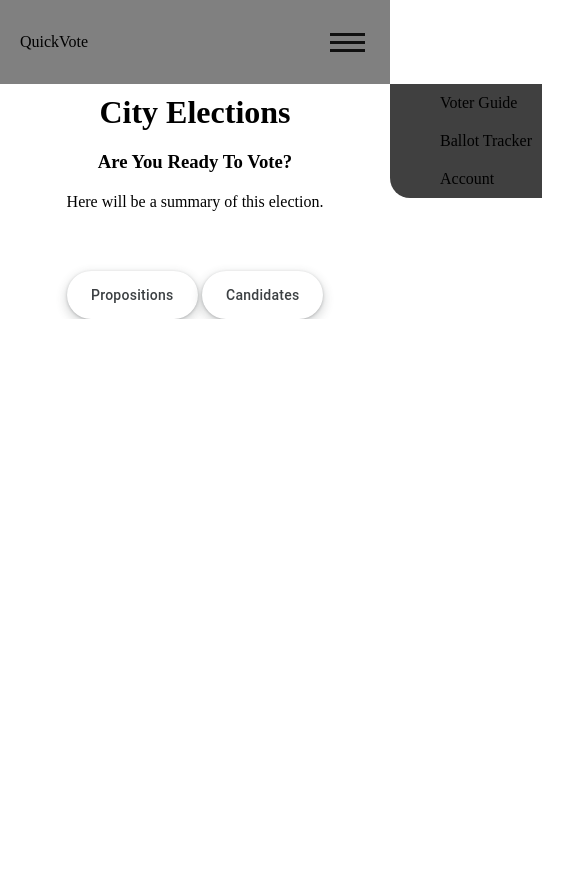
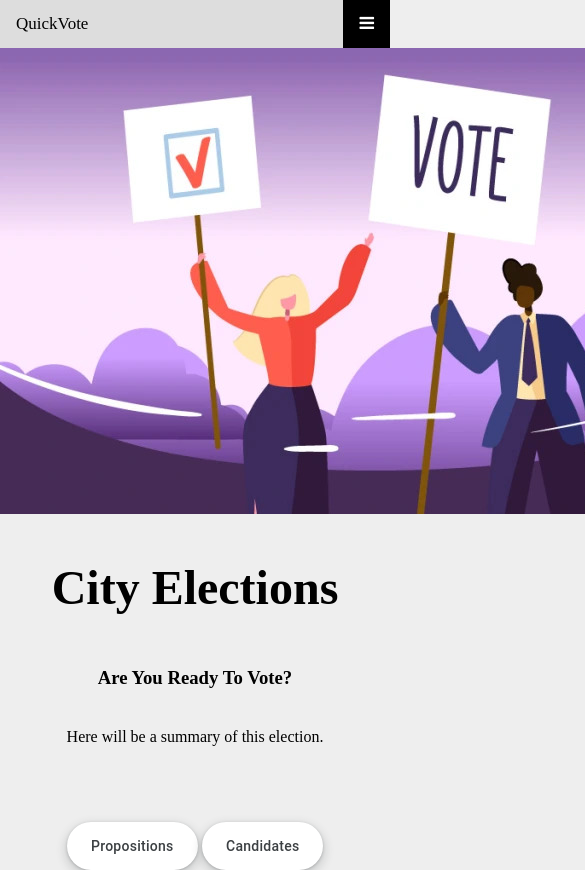
Before and after one commit to HarRes123/CS160-Project, a website: page public/index.html in a window 390 px wide. Shown: the top 870 px of the page, 585 px wide, since content can reach past the window. Before the commit the page ends 844 px from the top, so only its background shows below. Drawn offline with Linux system fonts and the light colour scheme.

Commit message:
updated the nav bar to always show the hamburger menu. Made the left side of nav bar clickable but we can change it as sees fit. Want to fix the rest of the background for the page.

```diff
--- a/public/css/styles.css
+++ b/public/css/styles.css
@@ -1,80 +1,59 @@
-*{
-    margin:0;
-    color:black;
+/* Style the navigation menu */
+.topnav {
+  overflow: hidden;
+  background-color: #333;
+  position: relative;
 }
-   .title{
-    cursor:pointer;
+
+/* Hide the links inside the navigation menu (except for logo/home) */
+.topnav #myLinks {
+  display: none;
 }
-   /*Properties for Nav-bar*/
-   .navbar{
-    display:flex;
-    top:0;
-    height:10vh;
-    justify-content:space-between;
-    align-items:center;
-    padding:0px 20px;
-    background:grey;
+
+/* Style navigation menu links */
+.topnav a {
+  color: white;
+  padding: 14px 16px;
+  text-decoration: none;
+  font-size: 17px;
+  display: block;
 }
-   .nav-sub{
-    display:flex;
-    justify-content:space-between;
+
+/* Style the hamburger menu */
+.topnav a.icon {
+  background: black;
+  display: block;
+  position: absolute;
+  right: 0;
+  top: 0;
 }
-   .list-item {
-    padding:10px;
-    list-style:none;
+
+/* Add a grey background color on mouse-over */
+.topnav a:hover {
+  background-color: #ddd;
+  color: black;
 }
-   .nav-link{
-    color:inherit;
-    text-decoration:none;
+
+/* Style the active link (or home/logo) */
+.active {
+  background-color: #7E7E7E;
+  color: white;
 }
-   /*Properties for Hamburger*/
-   .ham{
-    display:none;
-    padding:5px;
-    cursor:pointer;
+body{
+  border: 0px;
+  margin:0px;
+  min-height: 100%;
+  background-color: #EEEEEE;
 }
-   .bar1,.bar2,.bar3{
-    display:block;
-    width:35px;
-    height:3px;
-    margin:5px auto;
-    background-color:#101010;
-    transition: 0.4s;
-   }
-   @media only screen and (max-width:768px){
-   *{
-     overflow:hidden;
-    }
-   .nav-sub{
-     position:absolute;
-     top:10vh;
-     right:0px;
-     flex-direction:column;
-     background-color:rgb(0,0,0,0.75);
-     border-radius:0px 0px 0px 20px;
-     transition:transform 0.3s ease-in;
-     transform:translate(100%);
-    }
-   .nav-change{
-     transform:translate(0%);
-    }
-   .ham{
-     display:block;
-    }
-   .change .bar1 {
-    transform: rotate(45deg) translate(8px,3px);
-   }
-   .change .bar2 {
-    opacity: 0;
-   }
-   .change .bar3 {
-    transform: rotate(-45deg) translate(8px,-3px);
-   }
+html{
+  height:100%;
 }
 h1{
     color: black;
     text-align: center;
     padding: 10px;
+    font-size: 3em;
+    font-weight: 700;
 }
 h3{
     color: black;
--- a/public/index.html
+++ b/public/index.html
@@ -6,19 +6,26 @@
     <link rel="stylesheet" type="text/css" href="/css/styles.css">
 </head>
     <body>
-        <nav class="navbar">
-            <div class="title">QuickVote</div>
-                <div class="ham" >
-                    <span class="bar1"></span>
-                    <span class="bar2"></span>
-                    <span class="bar3"></span>
-                </div>
-                <ul class="nav-sub">
-                    <li class="list-item"><a href="#" class="nav-link">Voter Guide</a></li>
-                    <li class="list-item"><a href="#" class="nav-link">Ballot Tracker</a></li>
-                    <li class="list-item"><a href="#" class="nav-link">Account</a></li>
-                </ul>
-        </nav>
+        <link rel="stylesheet" href="https://cdnjs.cloudflare.com/ajax/libs/font-awesome/4.7.0/css/font-awesome.min.css">
+
+        <!-- Top Navigation Menu -->
+        <div class="topnav">
+        <a href="#home" class="active">QuickVote</a>
+        <!-- Navigation links (hidden by default) -->
+        <div id="myLinks">
+            <a href="#news">Voter Guide</a>
+            <a href="#contact">Ballot Tracker</a>
+            <a href="#about">Account</a>
+        </div>
+        <!-- "Hamburger menu" / "Bar icon" to toggle the navigation links -->
+        <a href="javascript:void(0);" class="icon" onclick="myFunction()">
+            <i class="fa fa-bars"></i>
+        </a>
+        </div>
+        <div class="imageBG">
+            <img src="images/voting background.png.jpg">
+
+        </div>
 
         <h1>City Elections</h1>
         <h3>Are You Ready To Vote?</h3>
@@ -31,12 +38,14 @@
 
     </body>
     <script>
-         const hamburger = document.querySelector(".ham");
-        const navsub = document.querySelector(".nav-sub");
-        hamburger.addEventListener('click', () => {
-        hamburger.classList.toggle("change")
-        navsub.classList.toggle("nav-change")
-        });
+        function myFunction() {
+            var x = document.getElementById("myLinks");
+            if (x.style.display === "block") {
+                x.style.display = "none";
+            } else {
+                x.style.display = "block";
+            }
+        }
 
     </script>
 </html>
```
Also changed, not shown: public/images/voting background.png.jpg (added). Lines whose indentation alone changed are shown as unchanged.
